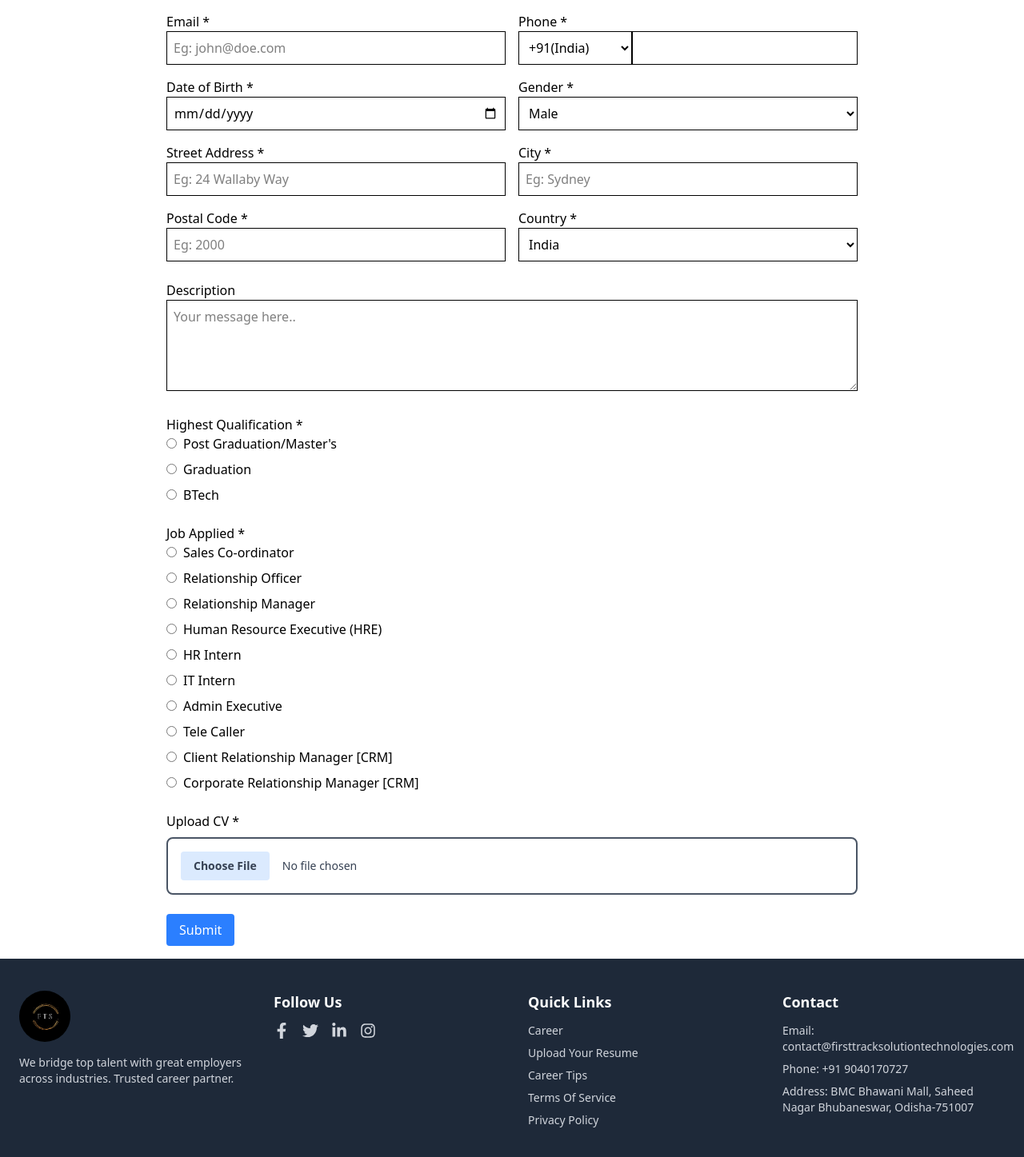
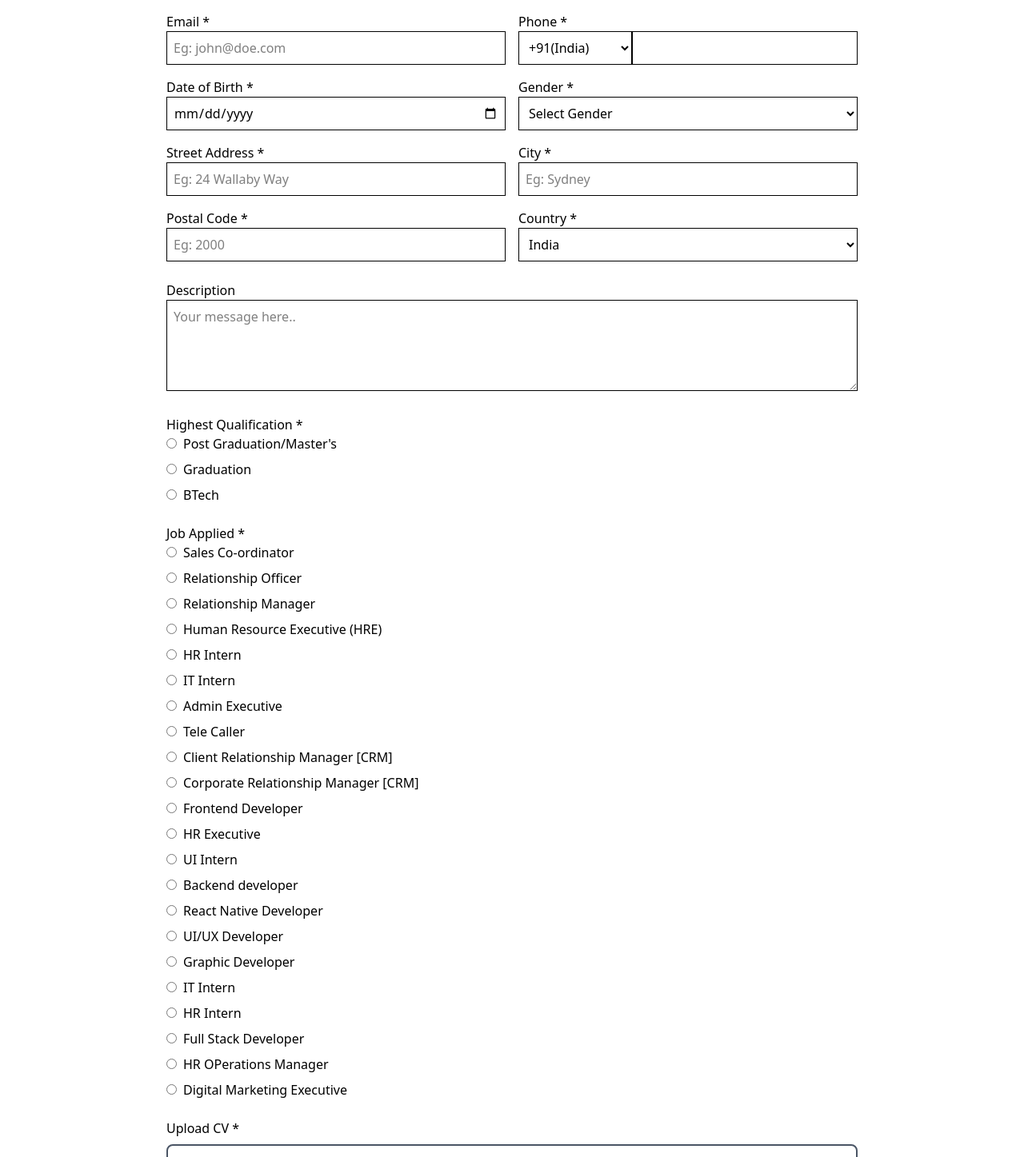
Before and after one commit to FirstTrackSolutionProjects/Job-Consulting, a React (Vite) app: page /career-form in a window 1280 px wide. Shown: the part 755-2202 px from the top of the page at 80% size. Built offline with nearby package versions, Linux system fonts and the light colour scheme.

Commit message:
chore: updated loan

```diff
--- a/src/Components/TrustedPartner.jsx
+++ b/src/Components/TrustedPartner.jsx
@@ -11,7 +11,8 @@ const partners = [
     { name: 'AWs', logo: '/Partners/aws.png' },
     { name: 'Netlify', logo: '/Partners/netlify.png' },
     { name: 'IDFC', logo: '/Partners/idfc.png' },
-    { name: 'RecruitIndia', logo: '/Partners/recruit.jpg' },
+    { name: 'UpgradeRekrut', logo: '/Partners/rekrut.jpg' },
+    {name: 'CrackEd', logo: '/Partners/Crack-Ed.jpg' },
     { name: 'MaxLife', logo: '/Partners/maxlife.jpg' },
     { name: 'ICICI', logo: '/Partners/icici.jpg' },
     { name: 'HDFC', logo: '/Partners/hdfc.png' },
--- a/src/data/jobs.js
+++ b/src/data/jobs.js
@@ -6,7 +6,7 @@ const jobs = [
     workmode: ["remote", "hybrid", "onsite"],
     experience: "2-4",
     jobType: "full-time",
-    salary: "₹6-8 LPA",
+    // salary: "₹6-8 LPA",
     description:
       "We are looking for a skilled Frontend Developer with experience in React and JavaScript. Join our dynamic team to build innovative web applications.",
     education: "Bachelor's in Computer Science or related field",
@@ -26,7 +26,7 @@ const jobs = [
     ],
     experience: "0-2",
     jobType: "part-time",
-    salary: "₹3-4 LPA",
+    // salary: "₹3-4 LPA",
     workmode: ["remote", "hybrid", "onsite"],
     description:
       "Looking for a dynamic HR Executive to manage recruitment and employee relations. Freshers are welcome.",
@@ -44,7 +44,7 @@ const jobs = [
     location: ["Delhi", "Bhubaneswar", "Kolkata", "Mumbai"],
     experience: "0-1",
     jobType: "internship",
-    salary: "₹10K/Month",
+    // salary: "₹10K/Month",
     workmode: ["remote", "hybrid", "onsite"],
     description:
       "Join our team as a UI Intern and gain hands-on experience in designing user interfaces. Ideal for fresh graduates.",
@@ -62,7 +62,7 @@ const jobs = [
     location: ["Delhi", "Bhubaneswar", "Kolkata", "Mumbai"],
     experience: "3-5",
     jobType: "full-time",
-    salary: "₹8-12 LPA",
+    // salary: "₹8-12 LPA",
     workmode: ["remote", "hybrid", "onsite"],
     description:
       "Seeking an experienced Backend Developer proficient in Node.js and MongoDB. Work on scalable applications with a talented team.",
@@ -80,7 +80,7 @@ const jobs = [
     location: ["Delhi", "Bhubaneswar", "Kolkata", "Mumbai"],
     experience: "2-4",
     jobType: "full-time",
-    salary: "₹7-10 LPA",
+    // salary: "₹7-10 LPA",
     workmode: ["remote", "hybrid", "onsite"],
     description:
       "We are looking for a React Native Developer to create cross-platform mobile applications. Experience with mobile development is a plus.",
@@ -98,7 +98,7 @@ const jobs = [
     location: ["Delhi", "Bhubaneswar", "Kolkata", "Mumbai"],
     experience: "1-3",
     jobType: "full-time",
-    salary: "₹5-8 LPA",
+    // salary: "₹5-8 LPA",
     workmode: ["remote", "hybrid", "onsite"],
     description:
       "Join our creative team as a UI/UX Designer. You will be responsible for designing user-friendly interfaces and enhancing user experience.",
@@ -116,7 +116,7 @@ const jobs = [
     location: ["Delhi", "Mumbai", "Kolkata", "Bhubaneswar"],
     experience: "1-3",
     jobType: "full-time",
-    salary: "₹4-6 LPA",
+    // salary: "₹4-6 LPA",
     workmode: ["remote", "hybrid", "onsite"],
     description:
       "Creative Graphic Designer needed to design visuals for digital and print platforms.",
@@ -134,7 +134,7 @@ const jobs = [
     location: ["Bhubaneswar", "Delhi", "Mumbai"],
     experience: "0-1",
     jobType: "internship",
-    salary: "₹8K/Month",
+    // salary: "₹8K/Month",
     workmode: ["remote", "hybrid", "onsite"],
     description:
       "Support IT infrastructure and help desk operations. Good opportunity for freshers.",
@@ -152,7 +152,7 @@ const jobs = [
     location: ["Delhi", "Mumbai", "Bhubaneswar", "Kolkata"],
     experience: "0-1",
     jobType: "internship",
-    salary: "₹5K/Month",
+    // salary: "₹5K/Month",
     workmode: ["remote", "hybrid", "onsite"],
     description:
       "Assist HR team with day-to-day operations including recruitment and employee engagement.",
@@ -170,7 +170,7 @@ const jobs = [
     location: "Open to all location",
     experience: "2-4",
     jobType: "full-time",
-    salary: "₹6-9 LPA",
+    // salary: "₹6-9 LPA",
     workmode: ["remote", "hybrid", "onsite"],
     description:
       "Looking for a proactive professional to manage and grow client accounts.",
@@ -188,7 +188,7 @@ const jobs = [
     location: ["Bhubaneswar", "Delhi", "Mumbai", "Kolkata"],
     experience: "3-5",
     jobType: "full-time",
-    salary: "₹9-14 LPA",
+    // salary: "₹9-14 LPA",
     workmode: ["remote", "hybrid", "onsite"],
     description:
       "Experienced full stack developer needed for end-to-end product development.",
@@ -206,7 +206,7 @@ const jobs = [
     location: ["Delhi", "Mumbai", "Kolkata", "Bhubaneswar"],
     experience: "3-6",
     jobType: "full-time",
-    salary: "₹8-12 LPA",
+    // salary: "₹8-12 LPA",
     workmode: ["remote", "hybrid", "onsite"],
     description:
       "Oversee HR operations including payroll, compliance, and employee onboarding.",
@@ -224,7 +224,7 @@ const jobs = [
     location: ["Mumbai", "Delhi", "Bhubaneswar", "Kolkata"],
     experience: "1-3",
     jobType: "full-time",
-    salary: "₹4-7 LPA",
+    // salary: "₹4-7 LPA",
     workmode: ["remote", "hybrid", "onsite"],
     description:
       "Drive digital marketing strategies across social, SEO, and email campaigns.",
--- a/src/pages/CareerForm.jsx
+++ b/src/pages/CareerForm.jsx
@@ -11,7 +11,7 @@ const CareerForm = () => {
     phone: "",
     stdCode: "+91",
     dob: "",
-    gender: "Male",
+    gender: "",
     street: "",
     city: "",
     postalCode: "",
@@ -48,6 +48,18 @@ const CareerForm = () => {
     "Tele Caller",
     "Client Relationship Manager [CRM]",
     "Corporate Relationship Manager [CRM]",
+    "Frontend Developer",
+    "HR Executive",
+    "UI Intern",
+    "Backend developer",
+    "React Native Developer",
+    "UI/UX Developer",
+    "Graphic Developer",
+    "IT Intern",
+    "HR Intern",
+    "Full Stack Developer",
+    "HR OPerations Manager",
+    "Digital Marketing Executive"
   ];
 
   return (
@@ -144,9 +156,10 @@ const CareerForm = () => {
               onChange={handleChange}
               className="w-full border p-2"
             >
+              <option>Select Gender</option>
               <option>Male</option>
               <option>Female</option>
-              <option>Other</option>
+
             </select>
           </div>
           <div>
--- a/src/pages/CurrentOpening.jsx
+++ b/src/pages/CurrentOpening.jsx
@@ -49,9 +49,9 @@ const CurrentOpening = () => {
               <p className="text-sm text-gray-500 mb-1">
                 <strong>Experience:</strong> {job.experience} years
               </p>
-              <p className="text-sm text-gray-500 mb-4">
+              {/* <p className="text-sm text-gray-500 mb-4">
                 <strong>Salary:</strong> {job.salary}
-              </p>
+              </p> */}
 
               {/* Buttons */}
               <div className="mt-4 flex justify-between">
--- a/src/pages/JobDetails.jsx
+++ b/src/pages/JobDetails.jsx
@@ -1,5 +1,3 @@
-
-
 import React from "react";
 import { useParams, useNavigate } from "react-router-dom";
 import jobs from "../data/jobs";
@@ -52,9 +50,9 @@ const JobDetails = () => {
         <p className="text-sm text-gray-500">
           <strong>Type:</strong> {job.jobType} | <strong>Experience:</strong> {job.experience} years
         </p>
-        <p className="text-sm text-gray-500">
+        {/* <p className="text-sm text-gray-500">
           <strong>Salary:</strong> {job.salary}
-        </p>
+        </p> */}
         <p className="text-sm text-gray-500">
           <strong>Work Mode:</strong> Remote / Hybrid / Onsite
         </p>
--- a/src/pages/Jobs.jsx
+++ b/src/pages/Jobs.jsx
@@ -97,9 +97,9 @@ const Jobs = () => {
                     <p className="text-sm text-gray-500">
                       Experience: {job.experience} years
                     </p>
-                    <p className="text-sm text-gray-500">
+                    {/* <p className="text-sm text-gray-500">
                       Salary: {job.salary}
-                    </p>
+                    </p> */}
                     <div className="flex justify-end mt-4">
                       <Link
                         to={`/jobs/${job.id}`}
```
Also changed, not shown: public/Partners/Crack-Ed.jpg (added).
